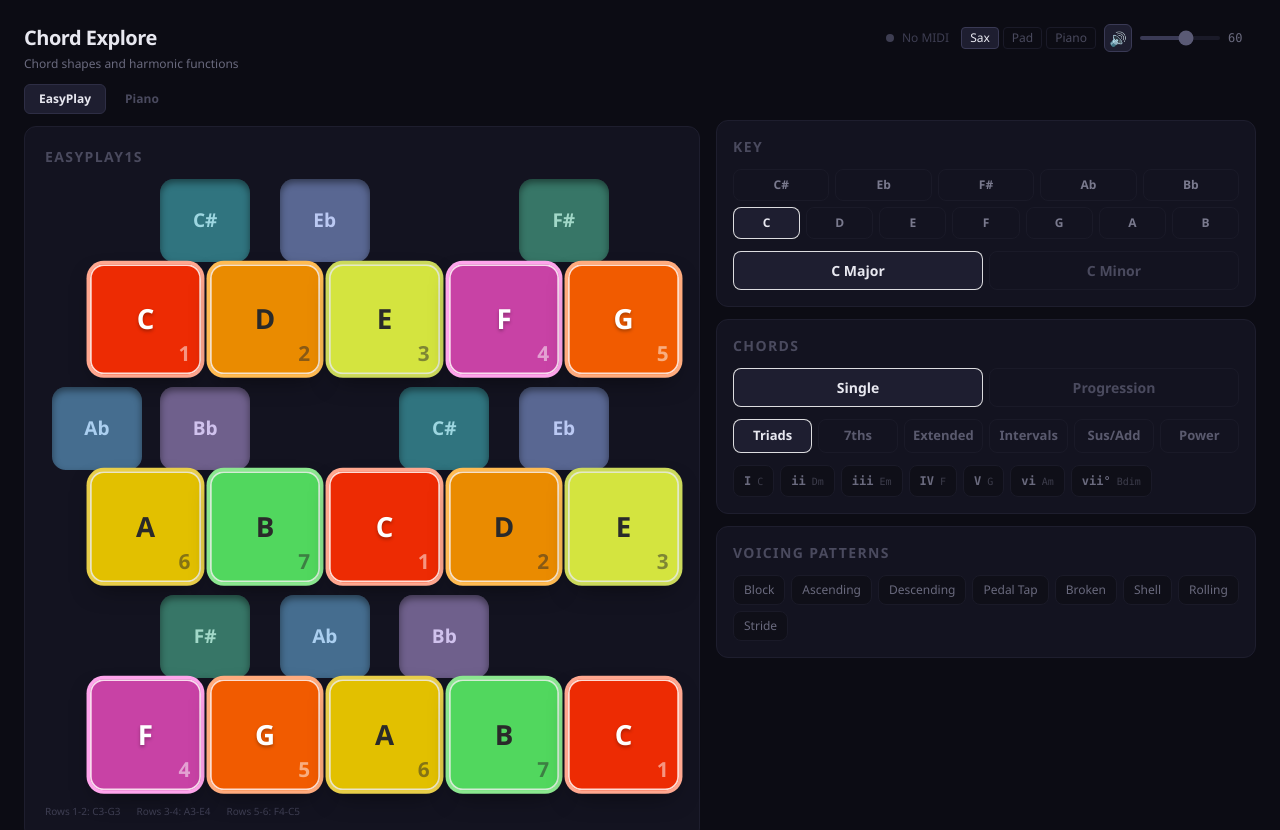
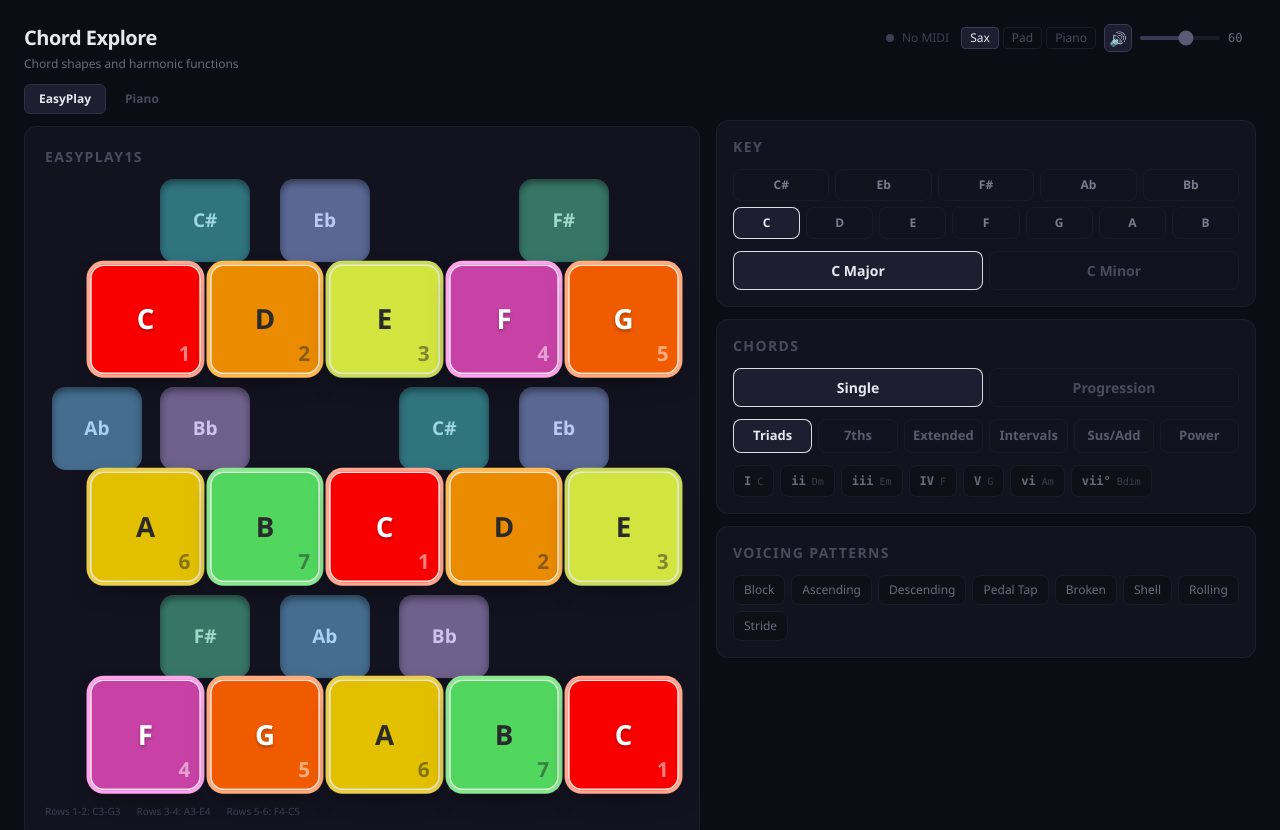
Before and after one commit to swaylenhayes/chord-explorer-easyplay, a React (Vite) app: page / in a window 1280 px wide. Shown: the top 830 px of the page. Built offline with nearby package versions, Linux system fonts and the light colour scheme.

Commit message:
fix(colors): bump red chroma to 0.26

```diff
--- a/src/engine/colors.ts
+++ b/src/engine/colors.ts
@@ -2,7 +2,7 @@ import type { NoteName } from '../types';
 
 /** Interval Gravity color map — oklch palette with better perceptual spread */
 export const NOTE_COLORS: Record<NoteName, string> = {
-  'C':  'oklch(0.61 0.23 32)',   // warm red
+  'C':  'oklch(0.61 0.26 32)',   // warm red
   'G':  'oklch(0.66 0.20 42)',   // orange
   'D':  'oklch(0.72 0.18 70)',   // amber
   'A':  'oklch(0.81 0.19 98)',   // gold
@@ -46,7 +46,7 @@ export function getFifthsFromRoot(root: NoteName): NoteName[] {
 
 /** Positional temperature palette — index 0 = warmest (root), 11 = coolest (farthest) */
 export const TEMPERATURE_PALETTE: string[] = [
-  'oklch(0.61 0.23 32)',  'oklch(0.66 0.20 42)',  'oklch(0.72 0.18 70)',
+  'oklch(0.61 0.26 32)',  'oklch(0.66 0.20 42)',  'oklch(0.72 0.18 70)',
   'oklch(0.81 0.19 98)',  'oklch(0.88 0.18 115)', 'oklch(0.78 0.20 145)',
   'oklch(0.65 0.18 175)', 'oklch(0.62 0.13 210)', 'oklch(0.60 0.16 245)',
   'oklch(0.55 0.20 270)', 'oklch(0.55 0.22 300)', 'oklch(0.60 0.20 340)',
```
Also changed, not shown: 1 other file (tests, documents, lock files or other folders).
